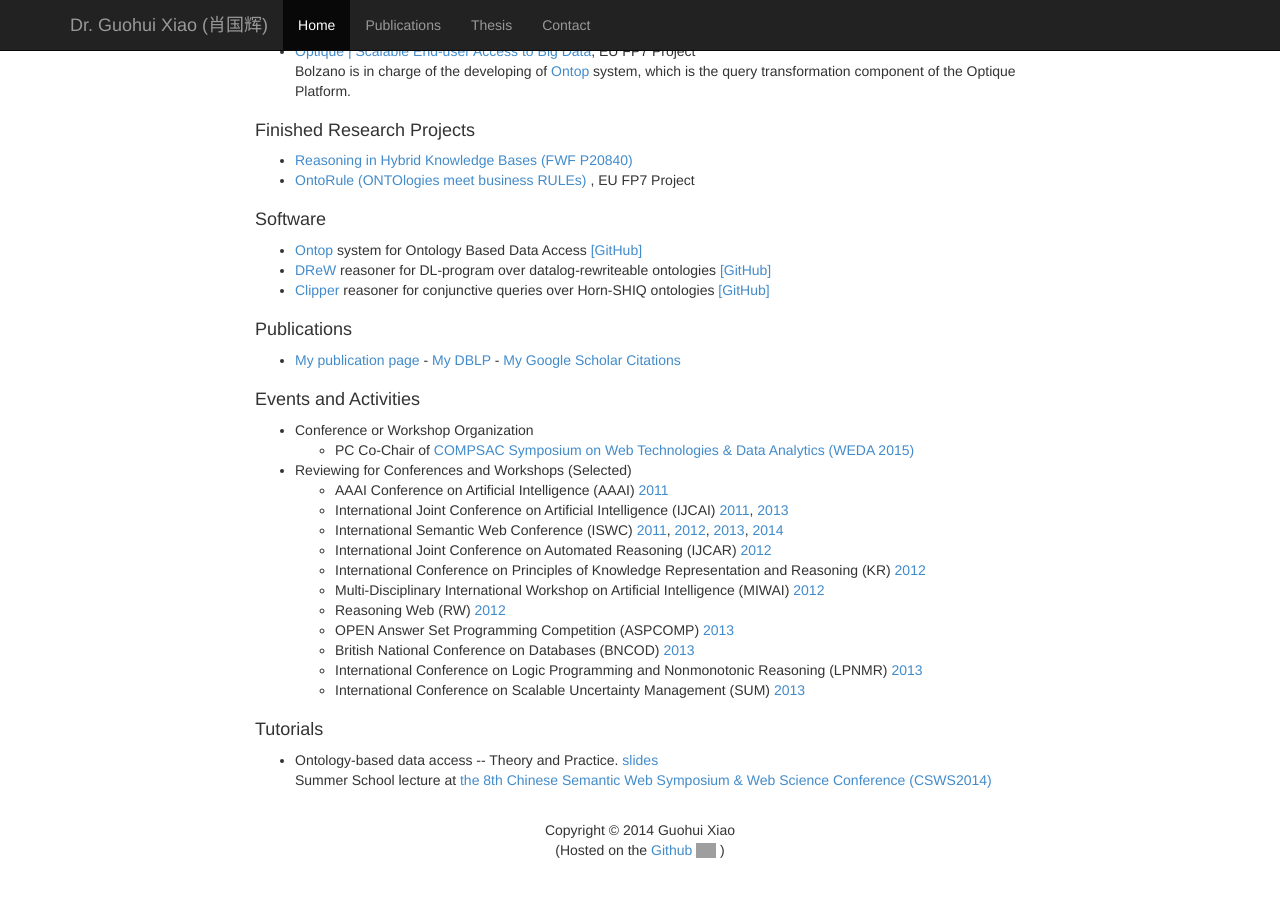
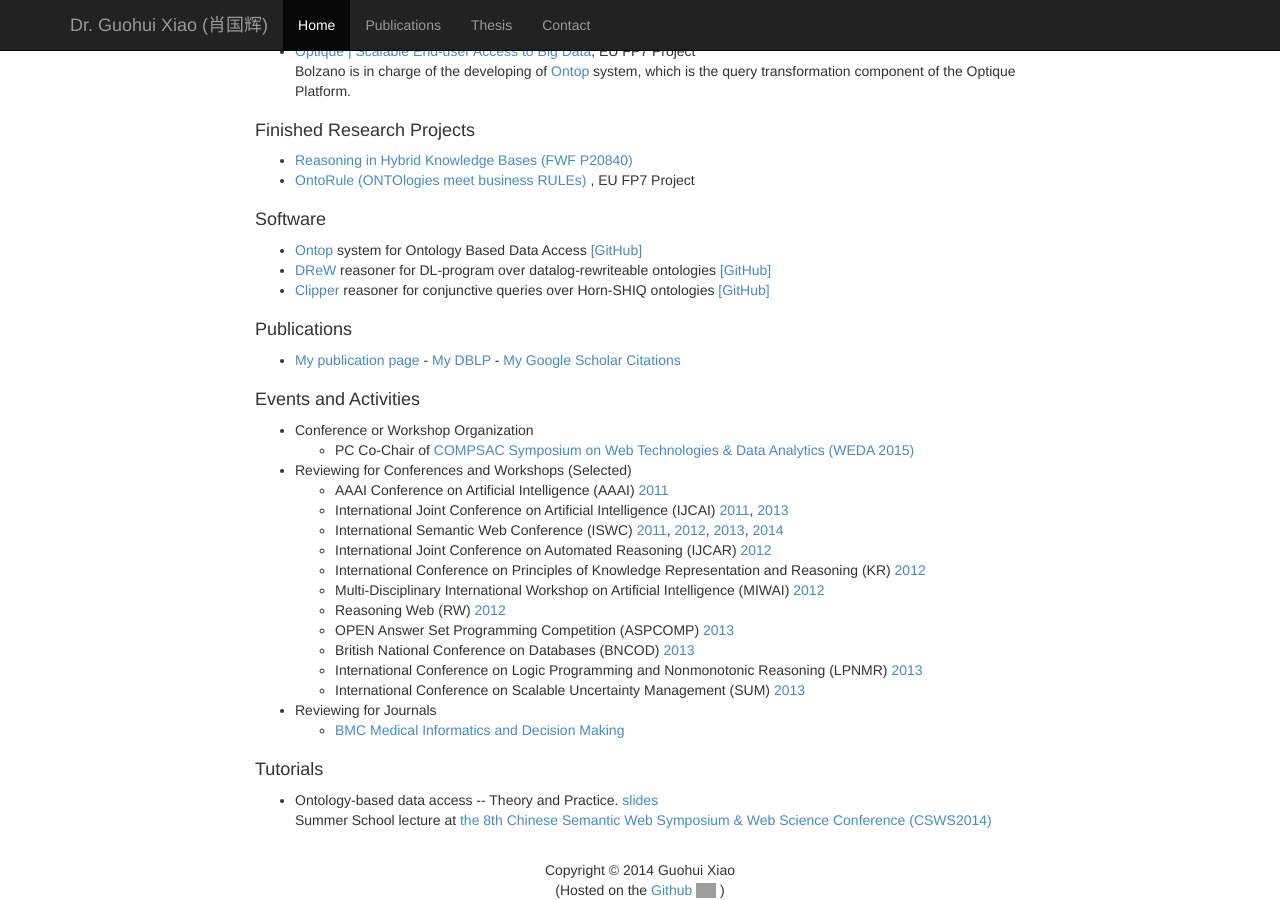
Before and after one commit to ghxiao/ghxiao.github.io, a Jekyll site: the page built from index.html, in a window 1280 px wide and 900 px high, scrolled down 949 px. Built offline with Jekyll 4.4.1, drawn with Linux system fonts in a browser that asks for light colours; nearby versions of some CDN libraries; Markdown is read by kramdown in place of the engine named in the settings; before the commit the page ends 1809 px from its top, so only the background shows below that; grey boxes are pictures that could not be loaded.

Commit message:
journal review

```diff
--- a/index.html
+++ b/index.html
@@ -226,6 +226,12 @@ slug: home
                     Management (SUM) <a href="http://informatique.umons.ac.be/sum2013/">2013</a></li>
             </ul>
         </li>
+        <li>
+            Reviewing for Journals
+            <ul>
+                <li><a href="http://www.biomedcentral.com/bmcmedinformdecismak/">BMC Medical Informatics and Decision Making</a></li>
+            </ul>
+        </li>
     </ul>
 </div>
 
```
